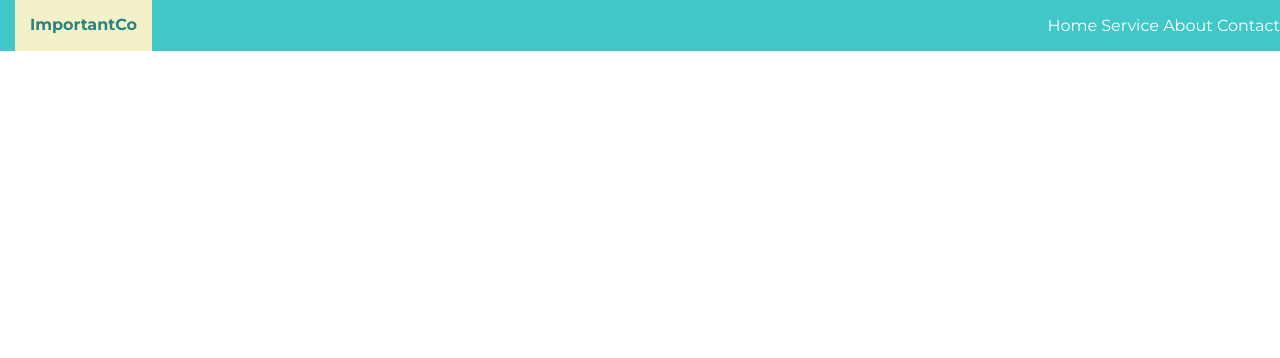
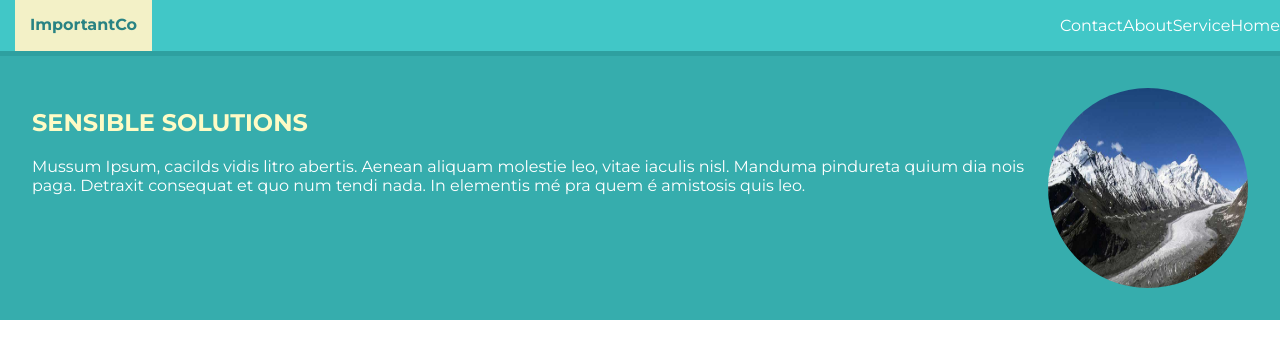
Before and after one commit to guiportooo/css-grid-example, a website: page index.html in a window 1280 px wide. Drawn offline with Linux system fonts and the light colour scheme.

Commit message:
Add hero to the page

```diff
--- a/css/main.css
+++ b/css/main.css
@@ -3,11 +3,14 @@
 body {
     margin: 0;
     font-family: 'Montserrat', sans-serif;
+    display: grid;
+    grid-template-rows: 51px auto;
 }
 a { text-decoration: none; }
 ul { list-style-type: none; float: right; }
 ul li { display: inline; }
-ul li a { color: #fff; }
+ul li a { color: #fff; float:right; }
+
 #logo {
     padding: 15px;
     margin-left: 15px;
@@ -23,3 +26,32 @@ header {
     display: grid;
     grid-template-columns: [logo-start] fit-content(20%) [nav-start] auto [nav-end];
 }
+
+section#hero {
+    background-color: #36ADAD;
+    padding: 2em;
+    border-top: 5px solid #2EA0A0;
+    display: grid;
+    grid-template-columns: repeat(2, auto);
+}
+
+#content h1 {
+    text-transform: uppercase;
+    color: #FFFBC5;
+}
+
+#content p {
+    color: #fff;
+}
+
+img {
+    max-width: 100%;
+    background-size: cover;
+    margin: 0 auto;
+}
+
+#mountain {
+    border-radius: 50%;
+    width: 200px;
+    height: 200px;
+}
--- a/index.html
+++ b/index.html
@@ -20,5 +20,13 @@
             </ul>
         </nav>
     </header>
+
+    <section id="hero">
+        <div id="content">
+            <h1>Sensible Solutions</h1>
+            <p>Mussum Ipsum, cacilds vidis litro abertis. Aenean aliquam molestie leo, vitae iaculis nisl. Manduma pindureta quium dia nois paga. Detraxit consequat et quo num tendi nada. In elementis mé pra quem é amistosis quis leo.</p>
+        </div>
+        <img src="images/mountain.jpg" id="mountain">
+    </section>
 </body>
 </html>
```
Also changed, not shown: images/mountain.jpg (added).
